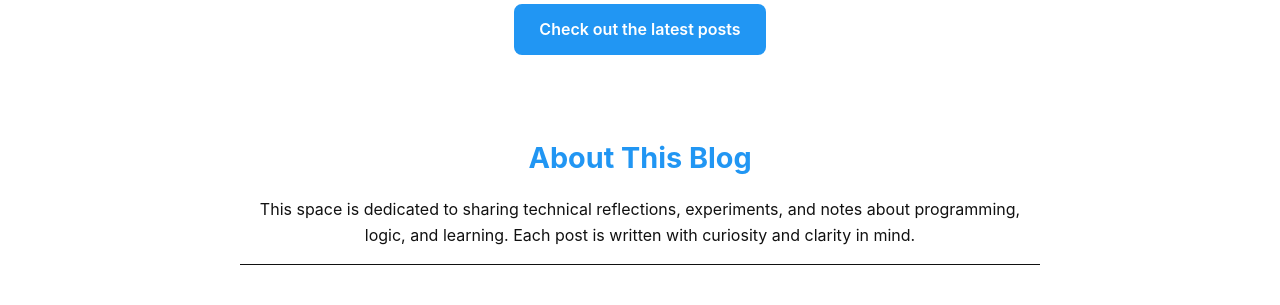
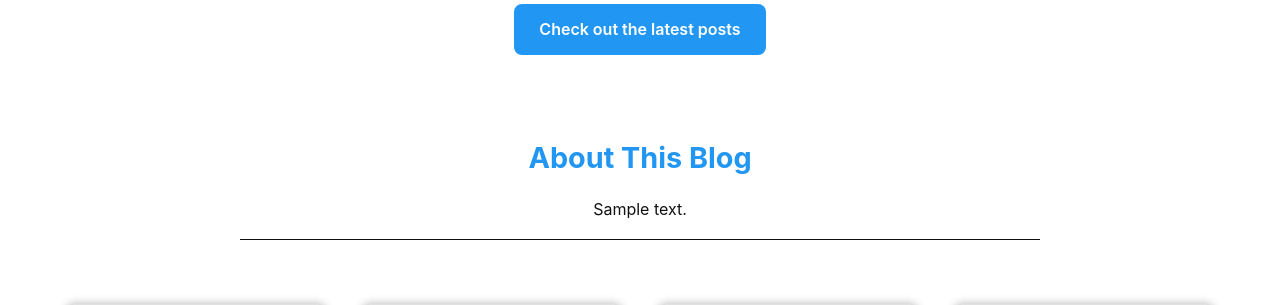
Before and after one commit to xyz-leo/blog-django, a Django app: page / in a window 1280 px wide. Shown: the part 300-605 px from the top of the page. Run offline with Django 5.2, Linux system fonts and the light colour scheme; tables that the repository leaves empty hold one stand-in row (values such as "Sample post").

Commit message:
Added two columns to the site_setup db: about and show post miniature image. Templates changed accordingly.

```diff
--- a/djangoapp/blog/templates/blog/pages/index.html
+++ b/djangoapp/blog/templates/blog/pages/index.html
@@ -26,9 +26,7 @@
     <section class="about">
       <h2>About This Blog</h2>
       <p>
-        This space is dedicated to sharing technical reflections, experiments, and
-        notes about programming, logic, and learning. Each post is written with
-        curiosity and clarity in mind.
+	{{ site_setup.about }}
       </p><hr>
     </section>
   {% endif %}
--- a/djangoapp/blog/templates/blog/partials/_post-list.html
+++ b/djangoapp/blog/templates/blog/partials/_post-list.html
@@ -4,8 +4,10 @@
 
   {% for i in "12345678"|make_list %}
   <article class="post-card">
-    <div class="post-image">
-      <img src="https://picsum.photos/400?random={{ forloop.counter }}" alt="Post image">
+    {% if site_setup.show_post_miniature_image %}
+      <div class="post-image">
+        <img src="https://picsum.photos/400?random={{ forloop.counter }}" alt="Post image">
+    {% endif %}
     </div>
 
     <div class="post-content">
--- a/djangoapp/site_setup/models.py
+++ b/djangoapp/site_setup/models.py
@@ -10,11 +10,13 @@ class SiteSetup(models.Model):
 
     title = models.CharField(max_length=70)
     description = models.CharField(max_length=255)
+    about = models.CharField(max_length=500, null=True, blank=True)
     show_header = models.BooleanField(default=True)
     show_search = models.BooleanField(default=True)
     show_menu = models.BooleanField(default=True)
     show_description = models.BooleanField(default=True)
     show_post_list = models.BooleanField(default=True)
+    show_post_miniature_image = models.BooleanField(default=True)
     show_about = models.BooleanField(default=True)
     show_pagination = models.BooleanField(default=True)
     show_footer = models.BooleanField(default=True)
```
Also changed, not shown: djangoapp/site_setup/migrations/0007_sitesetup_about_sitesetup_show_post_miniature_image_and_more.py (added), djangoapp/site_setup/migrations/0008_alter_sitesetup_description_alter_sitesetup_title.py (added).
